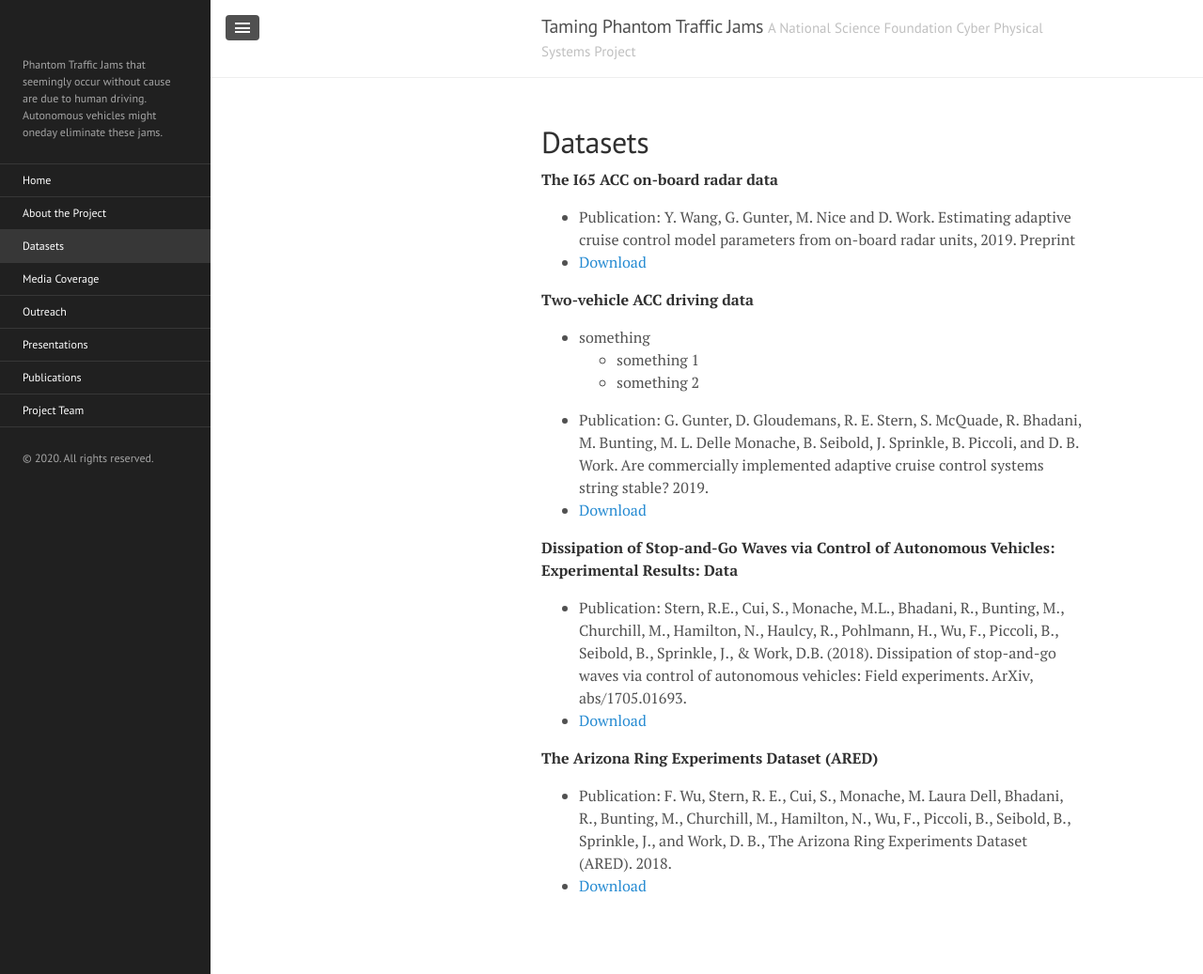
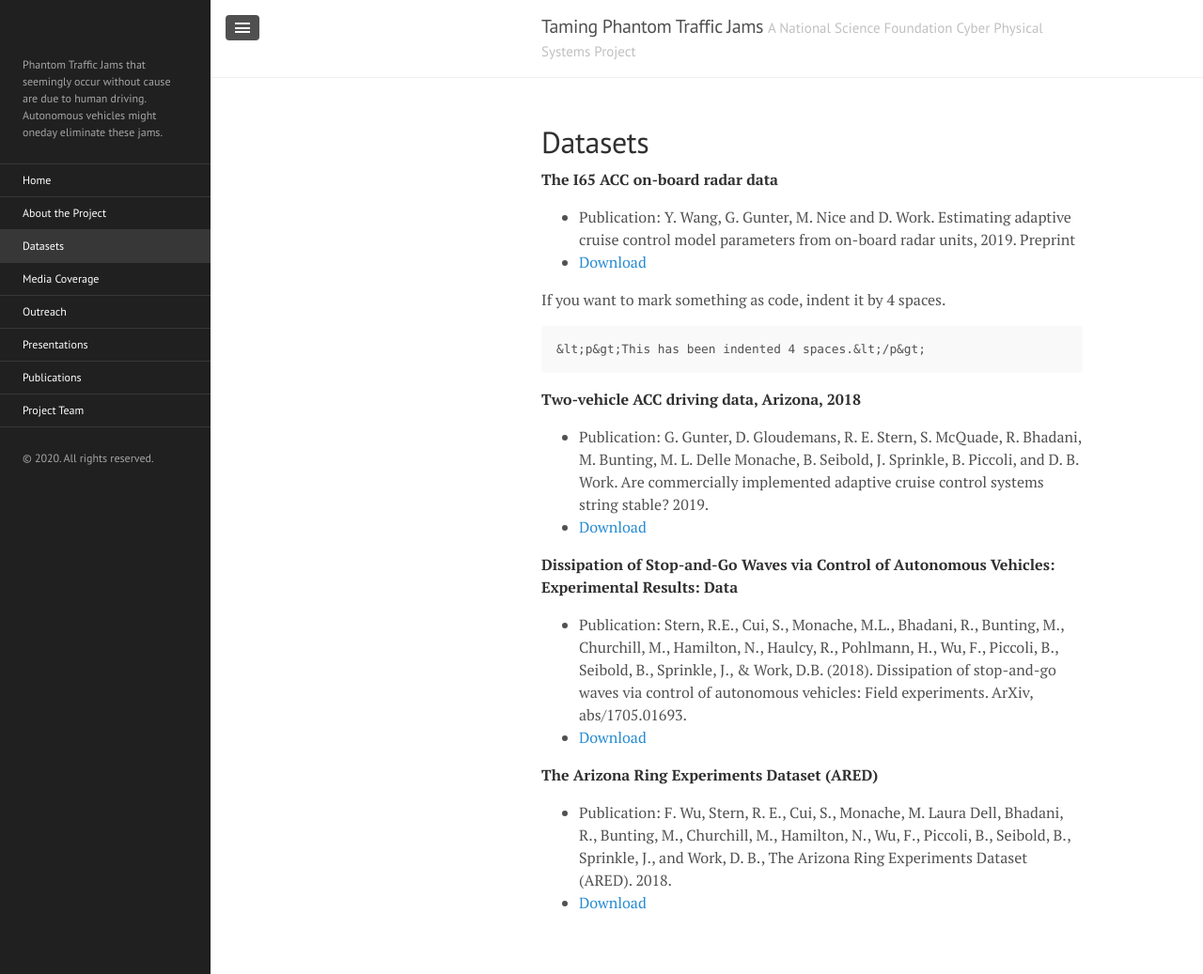
Before and after one commit to phantomjams/phantomjams.github.io, a Jekyll site: the page built from datasets.md, in a window 1280 px wide and 1037 px high. Shown: the whole window at 94% size. Built offline with Jekyll 4.4.1, drawn with Linux system fonts in a browser that asks for light colours.

Commit message:
Update datasets.md

```diff
--- a/datasets.md
+++ b/datasets.md
@@ -6,11 +6,12 @@ title: Datasets
 - Publication: Y. Wang, G. Gunter, M. Nice and D. Work. Estimating adaptive cruise control model parameters from on-board radar units, 2019. Preprint
 - <a href="https://vanderbilt.box.com/s/76m0vmlpzoj2059p047yt0jkx3mtyxdp">Download</a>
 
+<p>If you want to mark something as code, indent it by 4 spaces.</p>
 
-<strong>Two-vehicle ACC driving data</strong>
-+ something
-  - something 1
-  - something 2
+    &lt;p&gt;This has been indented 4 spaces.&lt;/p&gt;
+
+<strong>Two-vehicle ACC driving data, Arizona, 2018</strong>
+
 - Publication: G. Gunter, D. Gloudemans, R. E. Stern, S. McQuade, R. Bhadani, M. Bunting, M. L. Delle Monache, B. Seibold, J. Sprinkle, B. Piccoli, and D. B. Work. Are commercially implemented adaptive cruise control systems string stable? 2019.
 - <a href="https://vanderbilt.app.box.com/v/accData">Download</a>
 
```
